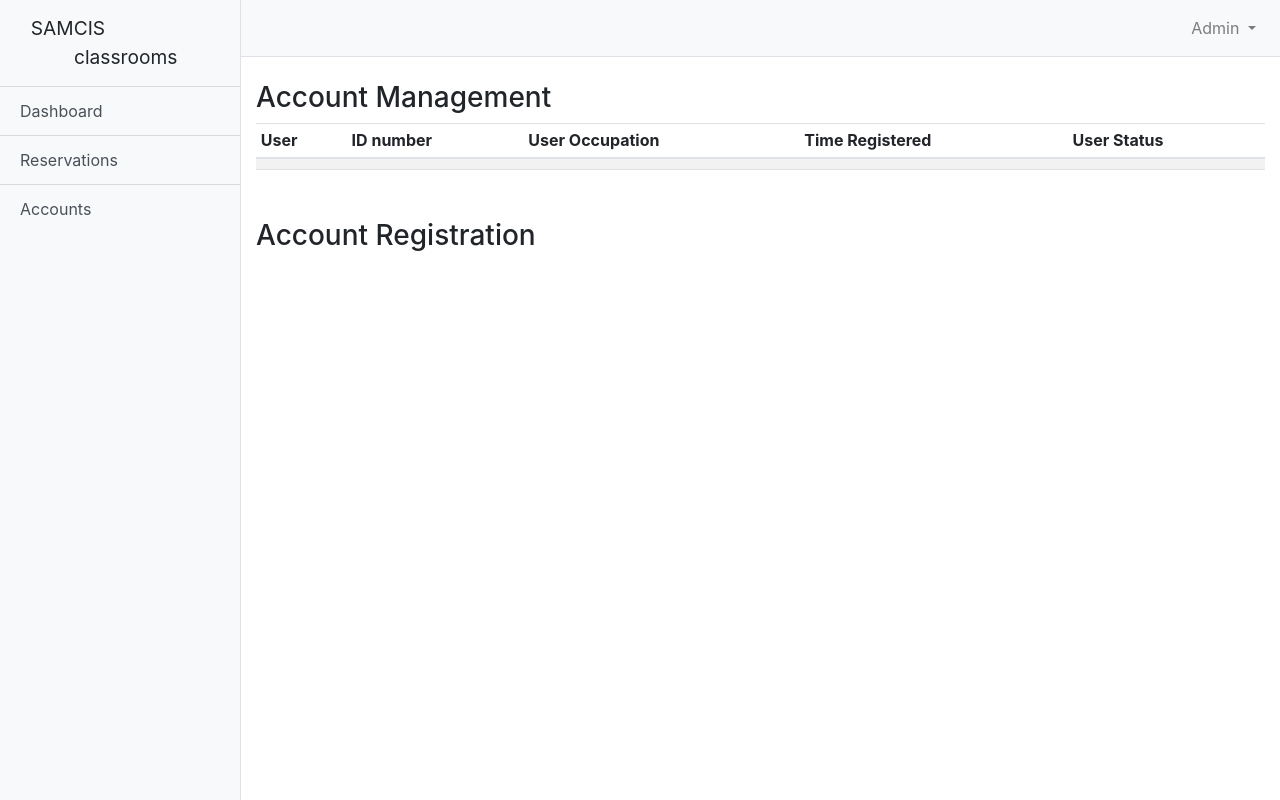
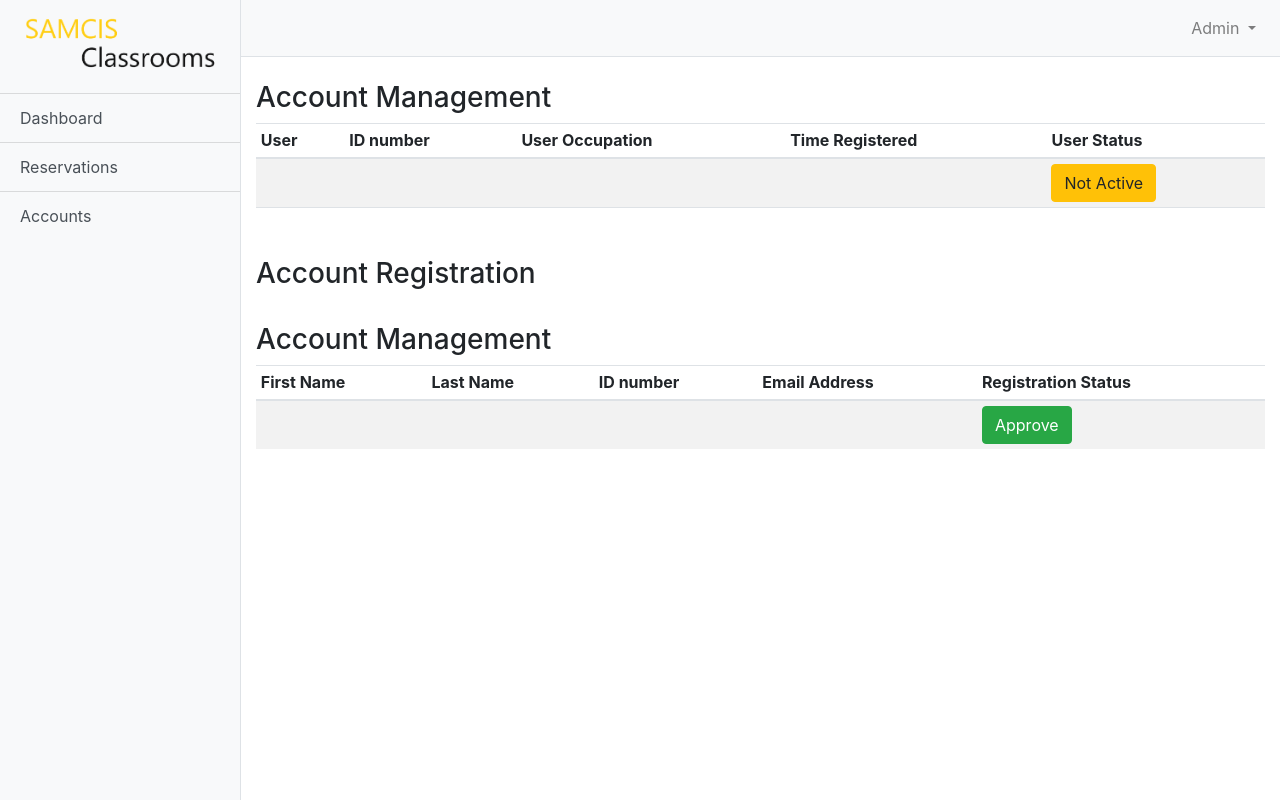
Before and after one commit to ChazzEvns/9401B-Compass-Finals, a PHP site: page /accounts.html in a window 1280 px wide. Run offline with PHP 8.4, Linux system fonts and the light colour scheme; lists and menus that the app fills with data are empty; some libraries are stand-ins or nearby versions.

Commit message:
Added buttons in tables

```diff
--- a/admin/accounts.html
+++ b/admin/accounts.html
@@ -27,7 +27,7 @@
 
         <!-- Sidebar -->
         <div class="bg-light border-right" id="sidebar-wrapper">
-          <div class="sidebar-heading">&nbsp;&nbsp;SAMCIS <br> &nbsp;&nbsp;&nbsp;&nbsp;&nbsp;&nbsp;&nbsp;&nbsp;&nbsp;&nbsp;classrooms</div>
+          <div class="sidebar-heading"><img src="images/Logo.png" id="logo"></div>
           <div class="list-group list-group-flush">
             <a href="./index-admin.html" class="list-group-item list-group-item-action bg-light">Dashboard</a>
             <a href="./reservations.html" class="list-group-item list-group-item-action bg-light">Reservations</a>
@@ -83,7 +83,7 @@
                       <td></td>
                       <td></td>
                       <td></td>
-                      <td></td>
+                      <td><button type="button" class="btn btn-warning">Not Active</button></td>
                     </tr>
                     <tr>
                       <td></td>
@@ -98,6 +98,29 @@
 
                 <div id="user-create">
                 <h3 class="mt-4">Account Registration</h3>
+                    <div class="table-responsive">
+                    <h3 class="mt-4">Account Management</h3>
+                    <table class="table table-striped table-sm">
+                      <thead>
+                        <tr>
+                          <th>First Name</th>
+                          <th>Last Name</th>
+                          <th>ID number</th>
+                          <th>Email Address</th>
+                          <th>Registration Status</th>
+                        </tr>
+                      </thead>
+                      <tbody>
+                        <tr>
+                          <td></td>
+                          <td></td>
+                          <td></td>
+                          <td></td>
+                          <td><button type="button" class="btn btn-success">Approve</button></td>
+                        </tr>
+                      </tbody>
+                    </table>
+                    </div>
                 </div>
             </div>
             <!-- End of Page Content -->
--- a/admin/css/style.css
+++ b/admin/css/style.css
@@ -1,5 +1,10 @@
 body {
     overflow-x: hidden;
+}
+
+#logo {
+    width: 200px;
+    height: auto;
 }
 
 #sidebar-wrapper {
--- a/admin/index-admin.html
+++ b/admin/index-admin.html
@@ -28,7 +28,7 @@
 
         <!-- Sidebar -->
         <div class="bg-light border-right" id="sidebar-wrapper">
-          <div class="sidebar-heading">&nbsp;&nbsp;SAMCIS <br> &nbsp;&nbsp;&nbsp;&nbsp;&nbsp;&nbsp;&nbsp;&nbsp;&nbsp;&nbsp;classrooms</div>
+          <div class="sidebar-heading"><img src="images/Logo.png" id="logo"></div>
           <div class="list-group list-group-flush">
             <a href="./index-admin.html" class="list-group-item list-group-item-action bg-light">Dashboard</a>
             <a href="./reservations.html" class="list-group-item list-group-item-action bg-light">Reservations</a>
--- a/admin/reservations.html
+++ b/admin/reservations.html
@@ -28,7 +28,7 @@
 
         <!-- Sidebar -->
         <div class="bg-light border-right" id="sidebar-wrapper">
-          <div class="sidebar-heading">&nbsp;&nbsp;SAMCIS <br> &nbsp;&nbsp;&nbsp;&nbsp;&nbsp;&nbsp;&nbsp;&nbsp;&nbsp;&nbsp;classrooms</div>
+          <div class="sidebar-heading"><img src="images/Logo.png" id="logo"></div>
           <div class="list-group list-group-flush">
             <a href="./index-admin.html" class="list-group-item list-group-item-action bg-light">Dashboard</a>
             <a href="./reservations.html" class="list-group-item list-group-item-action bg-light">Reservations</a>
@@ -86,7 +86,7 @@
                       <td></td>
                       <td></td>
                       <td></td>
-                      <td></td>
+                      <td><button type="button" class="btn btn-success">Approve</button> &nbsp; <button type="button" class="btn btn-danger">Decline</button></td>
                     </tr>
                     <tr>
                       <td></td>
```
Also changed, not shown: admin/images/Logo.png (added).
